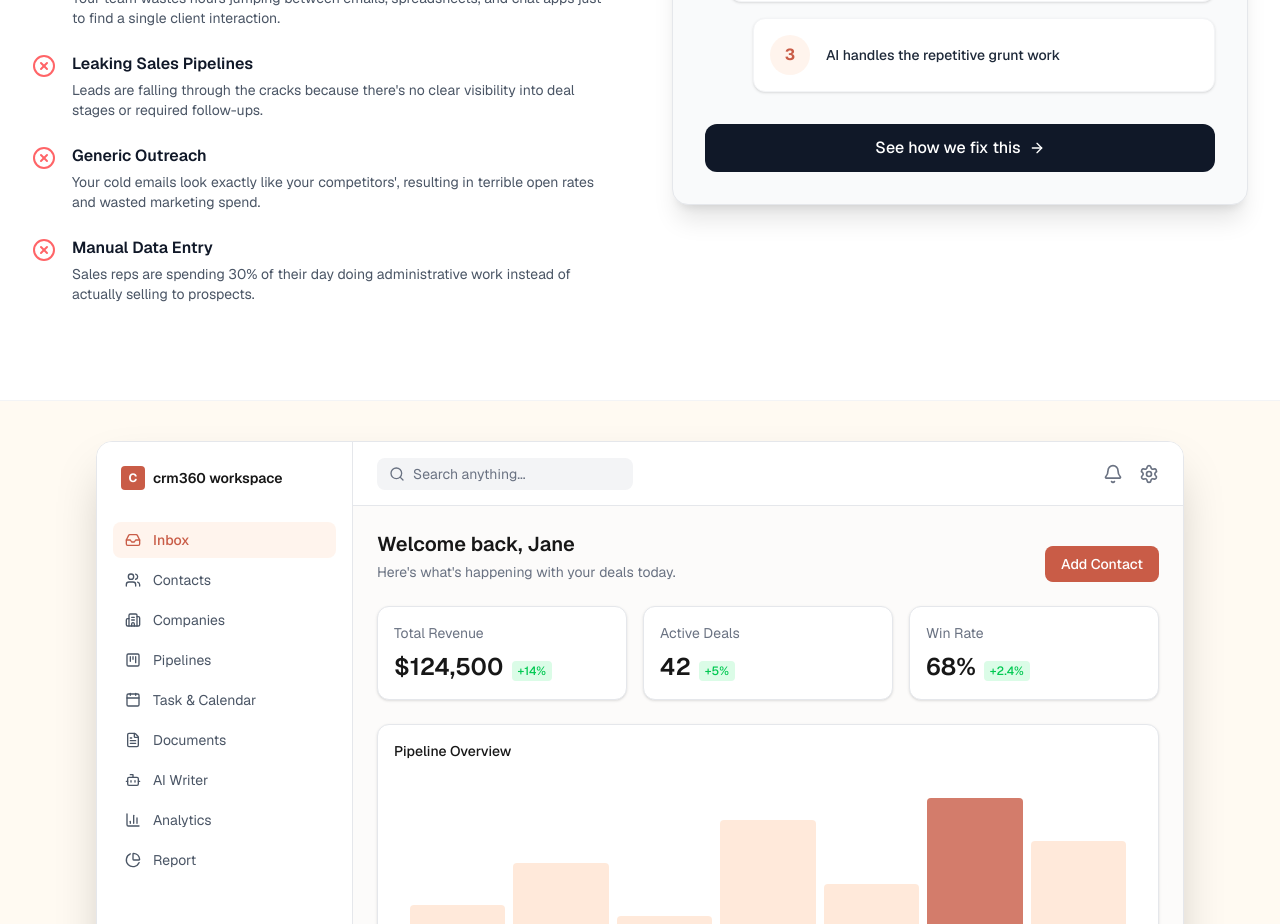
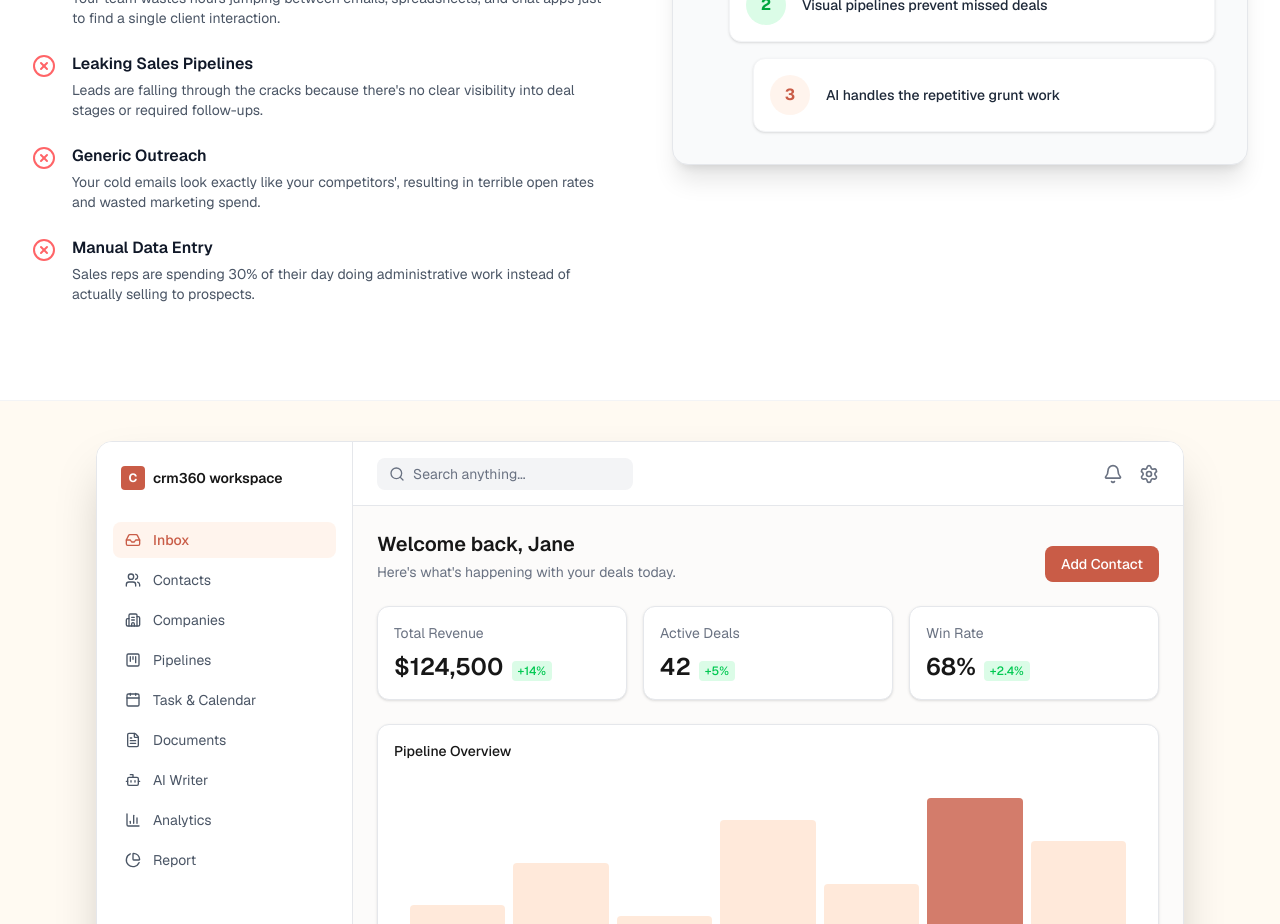
Before and after one commit to M360-Suites/crm-landing-page, a Next.js app: page / in a window 1280 px wide. Shown: the part 1220-2144 px from the top of the page. Built offline with nearby package versions, Linux system fonts and the light colour scheme.

Commit message:
Comment out button in PainPoints component
Comment out button code for future reference.

```diff
--- a/components/PainPoints.tsx
+++ b/components/PainPoints.tsx
@@ -120,9 +120,9 @@ export function PainPoints() {
                 </div>
               </div>
 
-              <button className="mt-8 w-full py-3 bg-gray-900 dark:bg-white text-white dark:text-gray-900 rounded-xl font-medium flex items-center justify-center gap-2 hover:opacity-90 transition-opacity">
+              {/* <button className="mt-8 w-full py-3 bg-gray-900 dark:bg-white text-white dark:text-gray-900 rounded-xl font-medium flex items-center justify-center gap-2 hover:opacity-90 transition-opacity">
                 See how we fix this <ArrowRight className="w-4 h-4" />
-              </button>
+              </button> */}
             </div>
           </motion.div>
         </div>
```
